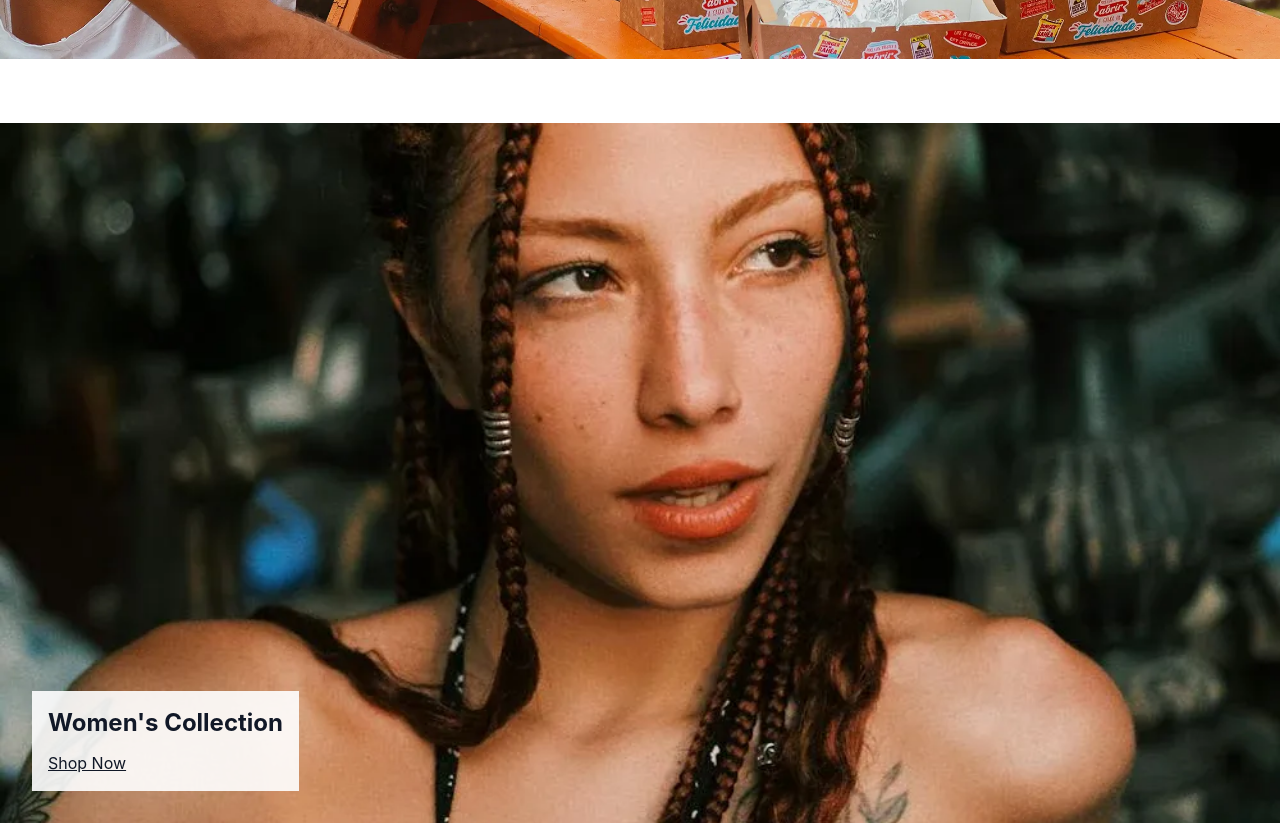
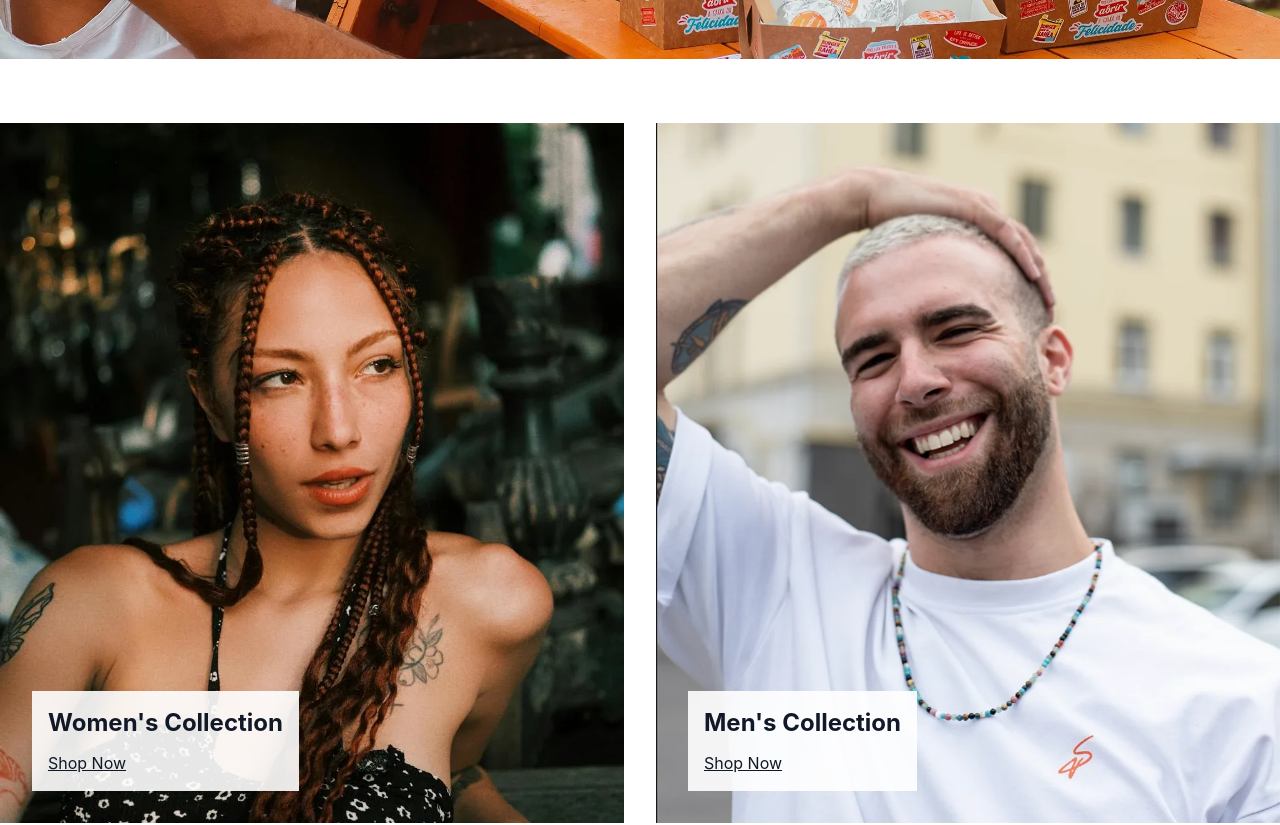
Before and after one commit to 830Utpal/Rabbit, a React app in the folder frontend/: page / in a window 1280 px wide. Shown: the part 800-1625 px from the top of the page. Built offline with nearby package versions, Linux system fonts and the light colour scheme; the HTML template or start-up script is replaced by a standard one.

Commit message:
gendercollection

```diff
--- a/frontend/src/components/Products/GenderCollectionSection.jsx
+++ b/frontend/src/components/Products/GenderCollectionSection.jsx
@@ -19,6 +19,18 @@ const GenderCollectionSection = () => {
                </Link>
            </div>
         </div>
+        {/**men */}
+        <div className='relative flex-1'>
+           <img src={mensCollectionImage} alt="Men's collection" className='w-full h-[700px] object-cover'/>
+           <div className='absolute bottom-8 left-8 bg-white bg-opacity-90 p-4'>
+               <h2 className='text-2xl font-bold text-gray-900 mb-3'>
+                Men's Collection
+               </h2>
+               <Link to="/collections/all?gender=Men" className="text-gray-900 underline">
+               Shop Now
+               </Link>
+           </div>
+        </div>
       </div>
     </section>
   )
```
